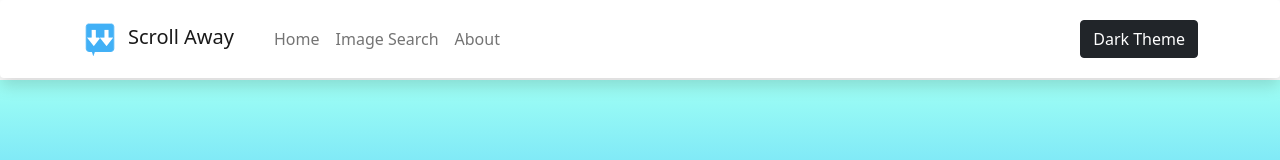
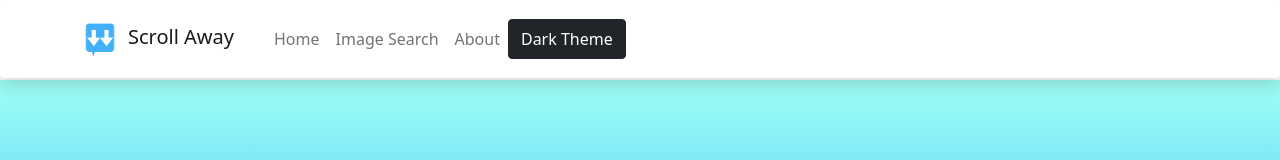
Before and after one commit to egidijusbizas/nebeprisisrkolindaliaudavome, a React (Create React App) app: page / in a window 1280 px wide. Shown: the top 160 px of the page. Built offline with nearby package versions, Linux system fonts and the light colour scheme; no server answers.

Commit message:
move theme toggle to collapsable menu

```diff
--- a/src/components/Navigation/Navigation.jsx
+++ b/src/components/Navigation/Navigation.jsx
@@ -39,11 +39,11 @@ function Navigation() {
               <Nav.Link as={Link} to='/about'>
                 About
               </Nav.Link>
+              <button type='button' className={darkMode ? 'btn btn-light' : 'btn btn-dark'} onClick={toggleDarkMode}>
+                {darkMode ? 'Light Theme' : 'Dark Theme'}
+              </button>
             </Nav>
           </Navbar.Collapse>
-          <button type='button' className='btn btn-dark' onClick={toggleDarkMode}>
-            {darkMode ? 'Light Theme' : 'Dark Theme'}
-          </button>
         </Container>
       </Navbar>
     </div>
```
